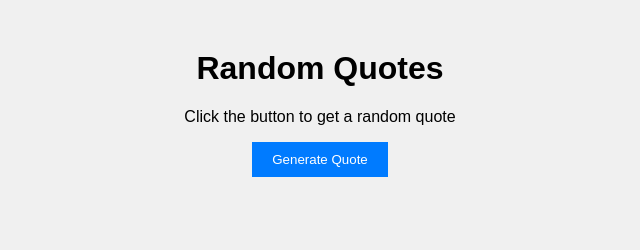
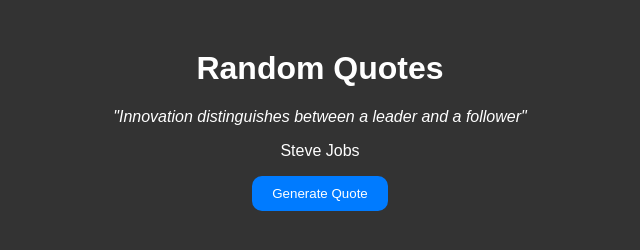
Before and after one commit to Rubichek/random-quotes, a plain HTML site: page index.html in a window 1280 px wide. Both pictures are taken after a click on the button "Generate Quote". Shown: the whole page, without its empty margins (320-960 px from the left). Drawn offline with Linux system fonts and the light colour scheme.

Commit message:
Show quote and author separately and modified quotes array of strings to array of objects

```diff
--- a/index.html
+++ b/index.html
@@ -9,8 +9,9 @@
   <body>
     <div class="container">
       <h1>Random Quotes</h1>
-      <p id="quot">Click the button to get a random quote</p>
-      <button id="generate-btn">Generate Quote</button>
+      <p id="quote" class="quote">Click the button to get a random quote</p>
+      <p id="quote-author">(author)</p>
+      <button id="generate-btn" class="btn">Generate Quote</button>
     </div>
     <script src="script.js"></script>
   </body>
--- a/script.js
+++ b/script.js
@@ -1,16 +1,59 @@
 const quotes = [
-  "The only way to do great work is to love what you do. - Steve Jobs",
-  "Innovation distinguishes between a leader and a follower.  - Steve Jobs",
-  "Your time is limited, so don`t waste it living someone else`s life.  - Steve Jobs",
+  {
+    quote: 'The only way to do great work is to love what you do',
+    author: 'Steve Jobs',
+  },
+  {
+    quote: 'Innovation distinguishes between a leader and a follower',
+    author: 'Steve Jobs',
+  },
+  {
+    quote: 'Your time is limited, so don’t waste it living someone else’s life',
+    author: 'Steve Jobs',
+  },
+  {
+    quote: 'Success is not final, failure is not fatal: It is the courage to continue that counts',
+    author: 'Winston Churchill',
+  },
+  {
+    quote: 'I have not failed. I’ve just found 10,000 ways that won’t work',
+    author: 'Thomas Edison',
+  },
+  {
+    quote: 'Believe you can and you’re halfway there',
+    author: 'Theodore Roosevelt',
+  },
+  {
+    quote: 'Don’t watch the clock; do what it does. Keep going',
+    author: 'Sam Levenson',
+  },
+  {
+    quote: 'The future belongs to those who believe in the beauty of their dreams',
+    author: 'Eleanor Roosevelt',
+  },
+  {
+    quote: 'It does not matter how slowly you go as long as you do not stop',
+    author: 'Confucius',
+  },
+  {
+    quote: 'Dream big and dare to fail',
+    author: 'Norman Vaughan',
+  },
 ];
 
-const quoteElement = document.getElementById("quote");
+
+const quoteElement = document.getElementById('quote');
+const quoteAuthorElement = document.getElementById('quote-author')
 const generateBtn = document.getElementById("generate-btn");
 
 function generateRandomQuote() {
   const randomIndex = Math.floor(Math.random() * quotes.length);
   const randomQuote = quotes[randomIndex];
-  quoteElement.textContent = randomQuote;
+  const { quote, author: quoteAuthor } = randomQuote; // Дистуктуризация
+  // const quote = randomQuote.quote
+  // const quoteAuthor = randomQuote.author
+  quoteElement.textContent = quote;
+  quoteAuthorElement.textContent = quoteAuthor
 }
 
 generateBtn.addEventListener("click", generateRandomQuote);
--- a/styles.css
+++ b/styles.css
@@ -1,6 +1,7 @@
 body {
   font-family: Aria, sans-serif;
-  background-color: #f0f0f0;
+  background-color: #333;
+  color: #fff; /* Text color */
 }
 
 .container {
@@ -9,15 +10,26 @@ body {
   text-align: center;
 }
 
-button {
+.btn {
   padding: 10px 20px;
   font-style: 16px;
   background-color: #007bff;
   color: #fff;
   border: none;
   cursor: pointer;
+  border-radius: 10px;
 }
 
-button:hover {
+.btn:hover {
   background-color: #0056b3;
 }
+
+
+.quote {
+  font-style: italic;
+}
+
+.quote::before,
+.quote::after {
+  content: '"';
+}
```
